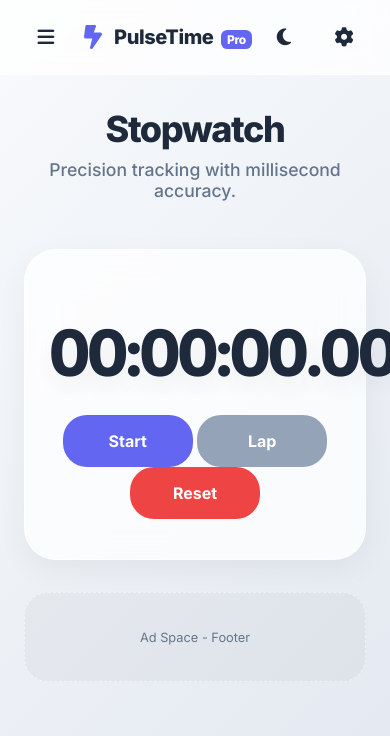
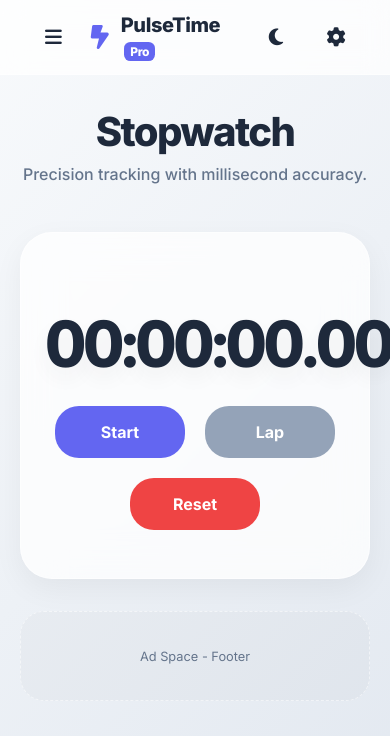
Before and after one commit to moe-2010/pulsetime-pro, a plain HTML site: page index.html in a window 390 px wide. Drawn offline with Linux system fonts and the light colour scheme.

Commit message:
Fix layout alignment: Center main content and balance workspace

```diff
--- a/index.html
+++ b/index.html
@@ -114,6 +114,7 @@
 
             <!-- Main Content -->
             <main class="main-content">
+                <div class="content-wrapper">
                     <!-- Main Header Title (Professional Appearance) -->
                     <div class="content-header">
                         <h1 id="main-title" class="main-title">Stopwatch</h1>
@@ -218,6 +219,7 @@
                     <div class="ad-slot ad-footer">
                         <span class="ad-placeholder">Ad Space - Footer</span>
                     </div>
+                </div> <!-- End Content Wrapper -->
             </main>
         </div>
     </div>
--- a/styles.css
+++ b/styles.css
@@ -43,7 +43,11 @@ body {
     overflow-x: hidden;
 }
 
-.app-wrapper { display: flex; flex-direction: column; min-height: 100vh; }
+.app-wrapper {
+    display: flex;
+    flex-direction: column;
+    min-height: 100vh;
+}
 
 /* Top Navbar */
 .top-navbar {
@@ -56,7 +60,7 @@ body {
     display: flex;
     align-items: center;
     justify-content: space-between;
-    padding: 0 1.5rem;
+    padding: 0 2rem;
     position: fixed;
     top: 0; left: 0; z-index: 1100;
 }
@@ -66,10 +70,11 @@ body {
 
 .active-tool-display {
     font-weight: 700;
-    font-size: 1rem;
+    font-size: 0.9rem;
     color: var(--primary);
     text-transform: uppercase;
-    letter-spacing: 0.1em;
+    letter-spacing: 0.15em;
+    opacity: 0.8;
 }
 
 .branding { display: flex; align-items: center; gap: 0.75rem; }
@@ -130,30 +135,47 @@ nav { display: flex; flex-direction: column; gap: 0.5rem; flex: 1; }
 .shortcut-hint { font-size: 0.75rem; color: var(--text-muted); text-align: center; }
 .key { background: var(--glass-border); padding: 0.1rem 0.3rem; border-radius: 4px; font-weight: 700; }
 
-/* Main Content */
+/* Main Content Centering Logic */
 .app-container {
-    display: flex; flex: 1;
+    display: flex;
+    flex: 1;
     margin-top: var(--navbar-height);
-    margin-left: var(--sidebar-width);
+    width: 100%;
+    position: relative;
+}
+
+.main-content {
+    flex: 1;
+    display: flex;
+    flex-direction: column;
+    align-items: center; /* Center children horizontally */
+    padding: 4rem 2rem;
+    min-width: 0;
+    margin-left: var(--sidebar-width); /* Default desktop margin */
     transition: margin-left 0.3s cubic-bezier(0.4, 0, 0.2, 1);
 }
 
-.sidebar.collapsed + .main-content,
-.app-container:has(.sidebar.collapsed) .main-content {
-    margin-left: 0; /* Fallback for browsers not supporting :has */
+/* Adjust margin when sidebar is collapsed */
+.sidebar.collapsed + .menu-overlay + .main-content {
+    margin-left: var(--sidebar-collapsed-width);
 }
 
-/* Specific adjustment for margin when sidebar is fixed */
-.main-content {
-    flex: 1; padding: 3rem; min-width: 0;
-    transition: all 0.3s;
+.content-wrapper {
+    width: 100%;
+    max-width: 900px; /* Limit width for professional centered look */
+    display: flex;
+    flex-direction: column;
 }
 
-.content-header { margin-bottom: 3rem; }
-.main-title { font-size: 3rem; font-weight: 800; letter-spacing: -0.04em; margin-bottom: 0.5rem; }
-.main-subtitle { font-size: 1.1rem; color: var(--text-muted); font-weight: 500; }
+.content-header {
+    margin-bottom: 3rem;
+    text-align: left; /* Align text within centered wrapper */
+}
 
-.tab-content { display: none; animation: slideUp 0.4s ease; }
+.main-title { font-size: 3.5rem; font-weight: 800; letter-spacing: -0.04em; margin-bottom: 0.5rem; }
+.main-subtitle { font-size: 1.2rem; color: var(--text-muted); font-weight: 500; }
+
+.tab-content { display: none; animation: slideUp 0.4s ease; width: 100%; }
 .tab-content.active { display: block; }
 
 @keyframes slideUp { from { opacity: 0; transform: translateY(15px); } to { opacity: 1; transform: translateY(0); } }
@@ -165,20 +187,31 @@ nav { display: flex; flex-direction: column; gap: 0.5rem; flex: 1; }
     -webkit-backdrop-filter: blur(20px);
     border: 1px solid var(--glass-border);
     border-radius: 2.5rem;
-    padding: 4rem;
+    padding: 4rem 2rem;
     box-shadow: var(--card-shadow);
+    width: 100%;
+    text-align: center;
 }
 
-.display-card { max-width: 800px; margin: 0 auto; text-align: center; }
+.display-card {
+    margin: 0 auto;
+}
 
 .timer-display {
     font-size: clamp(4rem, 15vw, 8.5rem);
     font-weight: 800; font-variant-numeric: tabular-nums;
-    margin: 2.5rem 0; letter-spacing: -0.05em; color: var(--text-main);
+    margin: 2rem 0; letter-spacing: -0.05em; color: var(--text-main);
     text-shadow: 0 10px 20px rgba(0,0,0,0.05);
 }
 
 /* Buttons */
+.controls {
+    display: flex;
+    justify-content: center;
+    gap: 1.25rem;
+    flex-wrap: wrap;
+}
+
 .btn {
     padding: 1.1rem 2.5rem; border-radius: 1.5rem;
     border: none; font-weight: 700; cursor: pointer;
@@ -203,39 +236,32 @@ nav { display: flex; flex-direction: column; gap: 0.5rem; flex: 1; }
         z-index: 1200;
     }
     .sidebar.open { transform: translateX(0); }
-    .sidebar.collapsed { width: 280px; }
-    .sidebar.collapsed .nav-text { display: inline; }
 
-    .app-container { margin-left: 0; }
-    .main-content { padding: 2rem 1.5rem; }
-    .main-title { font-size: 2.25rem; text-align: center; }
-    .main-subtitle { text-align: center; }
-    .glass-card { padding: 2.5rem 1.5rem; border-radius: 2rem; }
+    .main-content {
+        margin-left: 0 !important;
+        padding: 2rem 1.25rem;
+    }
+
+    .main-title { font-size: 2.5rem; text-align: center; }
+    .main-subtitle { text-align: center; font-size: 1rem; }
+    .glass-card { padding: 3rem 1.5rem; border-radius: 2rem; }
     .timer-display { margin: 1.5rem 0; }
     .btn { min-width: 130px; padding: 1rem 1.5rem; font-size: 1rem; }
     .nav-center { display: none; }
 }
 
-/* Overlay */
-.menu-overlay {
-    position: fixed; top: 0; left: 0; width: 100%; height: 100%;
-    background: rgba(0,0,0,0.4); z-index: 1150;
-    display: none; backdrop-filter: blur(4px);
-}
-.menu-overlay.show { display: block; }
-
-/* Ad Slots */
+/* Ad Slots - Integrated into centered layout */
 .ad-slot {
-    background: rgba(0,0,0,0.03); border: 1px dashed var(--glass-border);
+    background: rgba(0,0,0,0.02); border: 1px dashed var(--glass-border);
     display: flex; align-items: center; justify-content: center;
     border-radius: 1.5rem; color: var(--text-muted); font-size: 0.8rem; margin: 2rem 0;
+    width: 100%;
 }
 .ad-header { height: 90px; }
 .ad-footer { height: 90px; }
-.ad-side { height: 600px; width: 160px; }
-.ad-sidebar { width: 200px; padding: 2rem 1rem; display: flex; flex-direction: column; }
 
-@media (max-width: 1100px) { .ad-sidebar { display: none; } }
+/* Remove Sidebar Ad on Computer for Perfect Centering */
+.ad-sidebar { display: none; }
 
 /* Toast */
 .toast-container {
```
Lines whose indentation alone changed are shown as unchanged.
